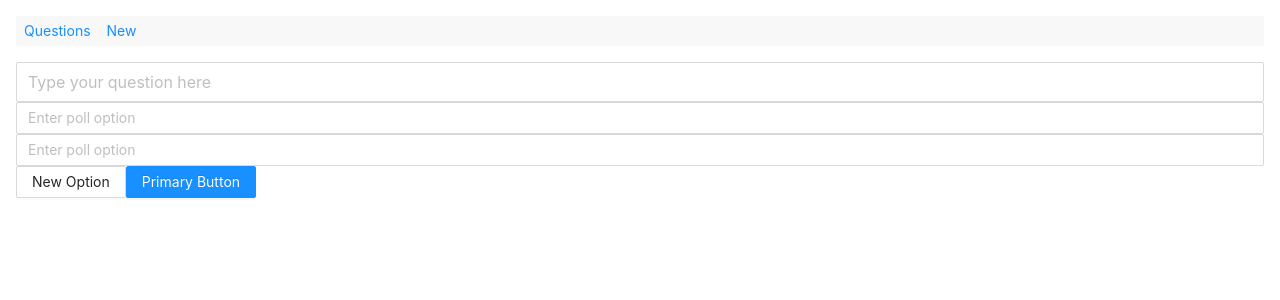
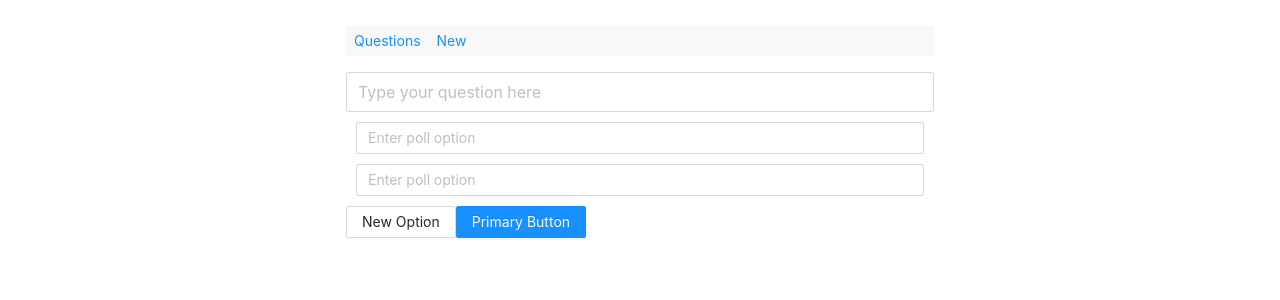
Before and after one commit to OnurKaral/reactPoll, a React (Create React App) app: page /new in a window 1280 px wide. Shown: the top 300 px of the page. Built offline with nearby package versions, Linux system fonts and the light colour scheme.

Commit message:
form css

```diff
--- a/src/App.js
+++ b/src/App.js
@@ -8,7 +8,7 @@ import Questions from './pages/Questions';
 import New from './pages/New';
 function App() {
   return (
-    <div className="App">
+    <div className="App"  className="center">
       <Router>
       <div className="demo">
           <div className="demo-nav" >
--- a/src/index.css
+++ b/src/index.css
@@ -17,3 +17,16 @@
   [data-theme="dark"] .demo-nav {
     background: #141414;
   }
+
+.center{
+  margin: auto;
+  width: 50%;
+  padding: 10px;
+}
+.inputs{
+  margin: 10px;
+
+}
+.buttons{
+  margin-left: 5px
+}
```
